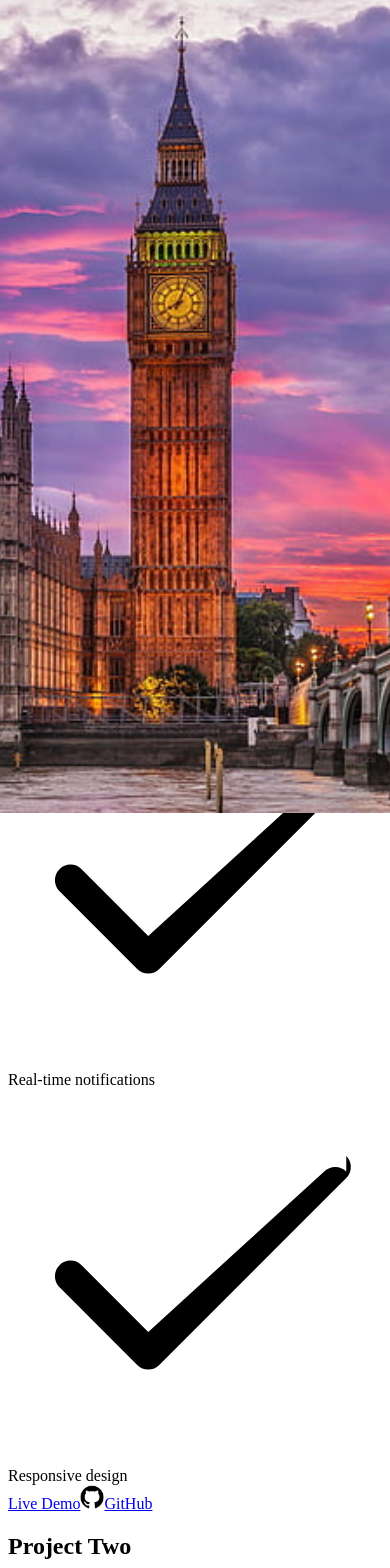
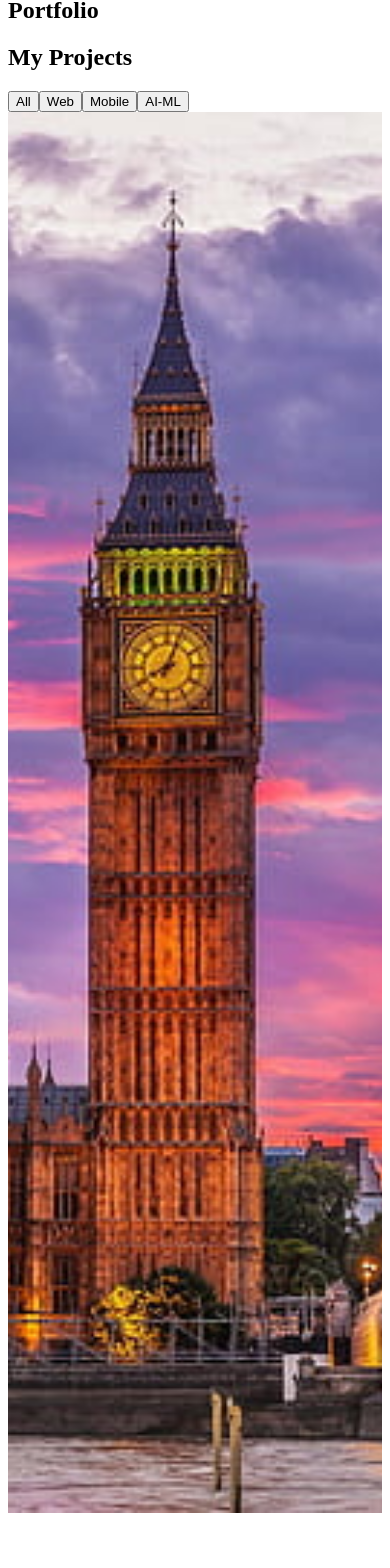
Before and after one commit to DharshanSR/sample-portfolio, a Next.js app: page /Portfolio/Portfolio in a window 390 px wide. Shown: the part 31-1599 px from the top of the page. Built offline with nearby package versions, Linux system fonts and the light colour scheme.

Commit message:
add mobile style vies for my portfolio

```diff
--- a/pages/Portfolio/Portfolio.tsx
+++ b/pages/Portfolio/Portfolio.tsx
@@ -2,16 +2,21 @@
 
 import { useState, useEffect } from 'react';
 import { motion, AnimatePresence } from 'framer-motion';
+import { Swiper, SwiperSlide } from 'swiper/react';
+import 'swiper/css';
+import 'swiper/css/pagination';
+import 'swiper/css/autoplay'; // Import Swiper autoplay CSS
+import { Pagination, Autoplay } from 'swiper/modules'; // Import Autoplay module
 import { projects } from '@/data/projectData';
 import PageTransition from '@/components/PageTransition';
 import useProjectInView from '@/hooks/useProjectInView';
 import ProjectCard from '@/components/ProjectCard';
 
 const scaleVariants = {
-  hidden: { opacity: 0, scale: 0.9 }, // Start scaled down
+  hidden: { opacity: 0, scale: 0.9 },
   visible: { opacity: 1, scale: 1 },
-  entry: { opacity: 1, scale: 1 }, // Entry state is similar to visible
-  exit: { opacity: 0, scale: 0.9 }, // Scale down on exit
+  entry: { opacity: 1, scale: 1 },
+  exit: { opacity: 0, scale: 0.9 },
 };
 
 const Portfolio = () => {
@@ -19,6 +24,9 @@ const Portfolio = () => {
   const [showAll, setShowAll] = useState(false);
   const [filter, setFilter] = useState('All');
   const [filteredProjects, setFilteredProjects] = useState(projects);
+  const [isMobile, setIsMobile] = useState(false);
+  const [currentSlide, setCurrentSlide] = useState(1); // State for current slide
+  const [totalSlides, setTotalSlides] = useState(0); // State for total slides
 
   useEffect(() => {
     const newFilteredProjects = projects.filter(project =>
@@ -27,6 +35,13 @@ const Portfolio = () => {
     setFilteredProjects(newFilteredProjects);
     setVisibleProjects(8);
   }, [filter]);
+
+  useEffect(() => {
+    const handleResize = () => setIsMobile(window.innerWidth < 768);
+    handleResize();
+    window.addEventListener('resize', handleResize);
+    return () => window.removeEventListener('resize', handleResize);
+  }, []);
 
   const handleLoadMore = () => {
     setShowAll(true);
@@ -82,15 +97,49 @@ const Portfolio = () => {
             ))}
           </div>
 
-          {/* Animate the presence of ProjectCards */}
+          {/* Swiper Project Display */}
+          {isMobile ? (
+            <Swiper
+              modules={[Pagination, Autoplay]}
+              pagination={{
+                clickable: true,
+                renderBullet: (index, className) => (
+                  `<span class="${className}"></span>`
+                ),
+              }}
+              spaceBetween={30}
+              slidesPerView={1}
+              autoplay={{ delay: 2000, disableOnInteraction: false }}
+              onSlideChange={(swiper) => {
+                setCurrentSlide(swiper.activeIndex + 1);
+                setTotalSlides(swiper.slides.length);
+              }}
+              className="mySwiper"
+              style={{ paddingBottom: '80px' }}
+            >
+              {filteredProjects.slice(0, visibleProjects).map((project, index) => (
+                <SwiperSlide key={index}>
+                  <motion.div
+                    variants={scaleVariants}
+                    initial="hidden"
+                    animate="entry"
+                    exit="exit"
+                    transition={{ duration: 0.5, delay: index * 0.1 }}
+                  >
+                    <ProjectCard project={project} index={index} />
+                  </motion.div>
+                </SwiperSlide>
+              ))}
+            </Swiper>
+          ) : (
             <div className="grid grid-cols-1 sm:grid-cols-1 md:grid-cols-2 lg:grid-cols-4 gap-6">
               <AnimatePresence>
                 {filteredProjects.slice(0, visibleProjects).map((project, index) => (
                   <motion.div
-                  key={index} // Use index as key since no unique identifier is available
+                    key={index}
                     variants={scaleVariants}
                     initial="hidden"
-                  animate="entry" // Use entry for initial animation
+                    animate="entry"
                     exit="exit"
                     transition={{ duration: 0.5, delay: index * 0.1 }}
                   >
@@ -99,6 +148,16 @@ const Portfolio = () => {
                 ))}
               </AnimatePresence>
             </div>
+          )}
+
+{isMobile && totalSlides > 0 && (
+  <div className="absolute bottom-4 right-4 flex items-center bg-gray-800 text-white p-2 rounded-full shadow-lg">
+    <span className="font-semibold text-lg">{currentSlide}</span>
+    <span className="mx-2">/</span>
+    <span className="font-semibold text-lg">{totalSlides}</span>
+  </div>
+)}
+
 
           <div className="text-center mt-8">
             {showAll ? (
```
Lines whose indentation alone changed are shown as unchanged.
